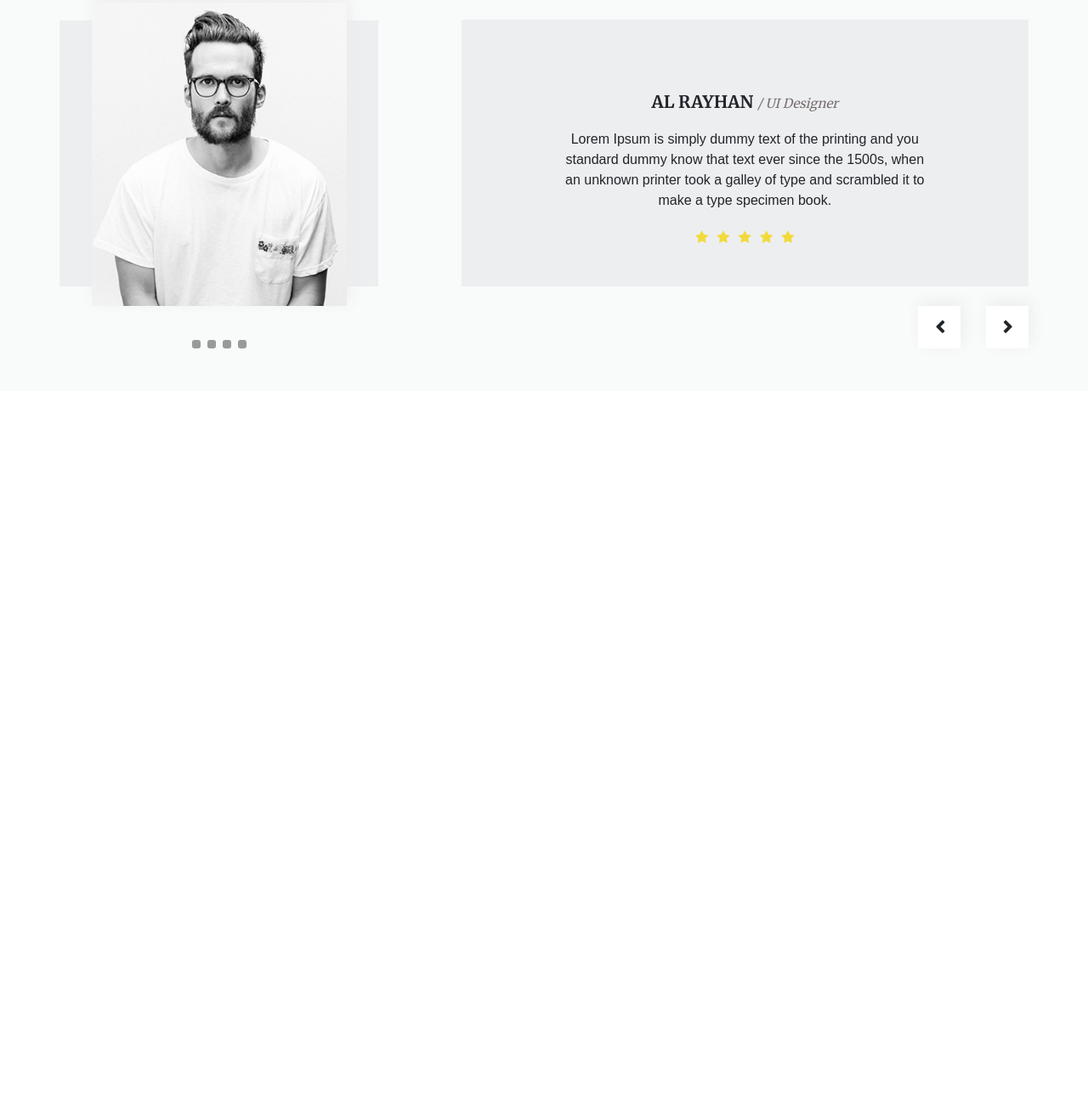
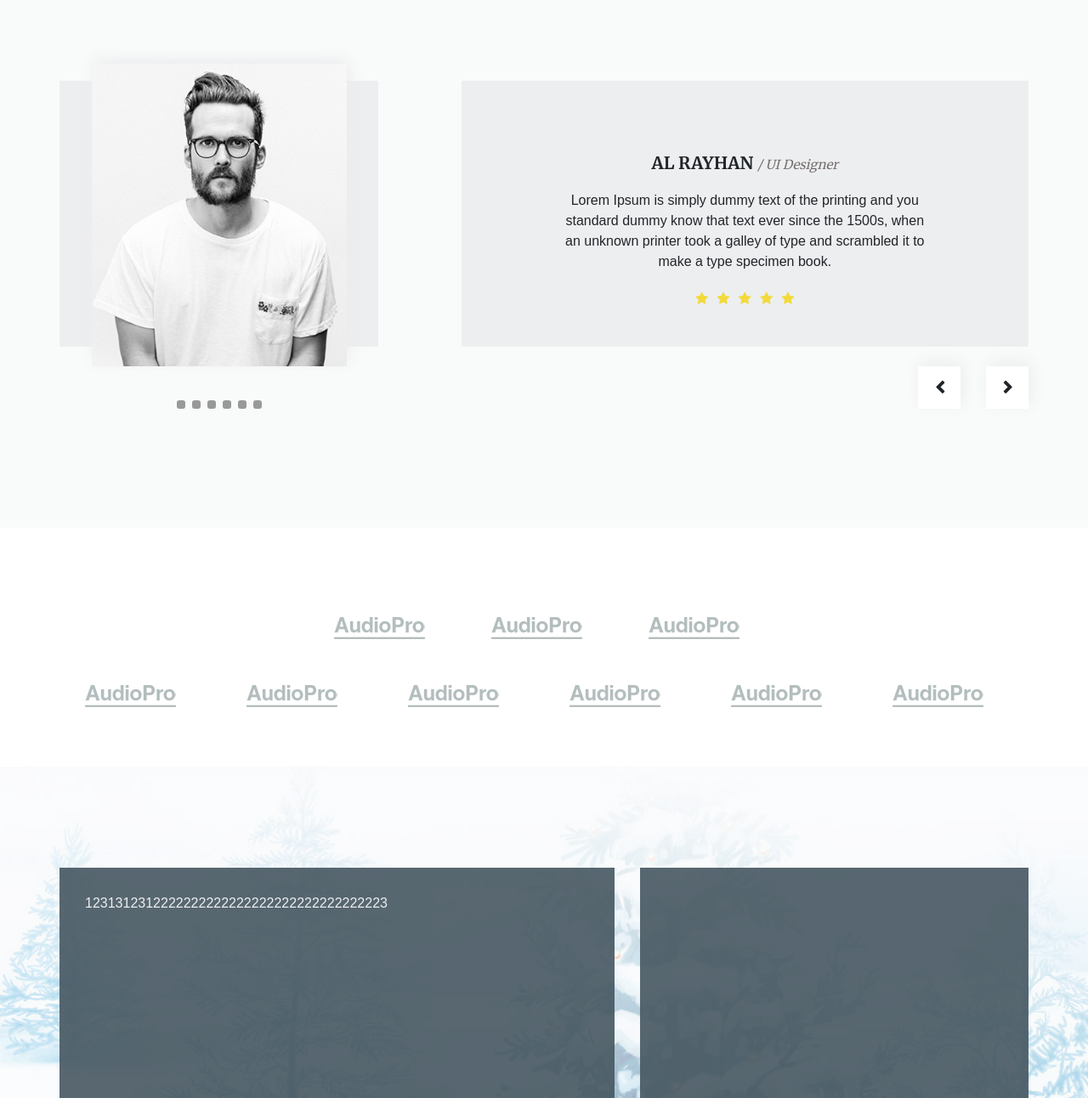
Before and after one commit to Costilas/Shopno-Bootstrap, a plain HTML site: page index.html in a window 1280 px wide. Shown: the part 6420-7712 px from the top of the page at 85% size. Before the commit the page ends 6880 px from the top, so only its background shows below. Drawn offline with Linux system fonts and the light colour scheme.

Commit message:
Секция партнеров + начало секции контакты
Секция партнеров с косяками - в псд

```diff
--- a/CSS/main.css
+++ b/CSS/main.css
@@ -247,7 +247,7 @@ div .section__headding__padding {padding-bottom: 150px;}
 					overflow: hidden;
 					position: relative;
 					z-index: 1;
-					padding: 0px 15px;
+					padding: 0px 0px;
 					cursor: pointer;}
 
 .team__member__image {width: 100%;
@@ -302,7 +302,7 @@ div .section__headding__padding {padding-bottom: 150px;}
 
 
 /* What they say*/
-.they__say {padding-bottom: 50px;
+.they__say {padding-bottom: 140px;
 			background: #f9fbfb;}
 
 
@@ -366,3 +366,45 @@ div .section__headding__padding {padding-bottom: 150px;}
 					font-weight:bold;}
 
 .right__slider__button {margin-left: 30px;}
+
+
+.logos {padding: 100px 0 50px 0;}
+
+.logo__box {width: 100%;
+			height: 50px;
+			overflow: hidden;
+			position: relative;}
+
+.box__image {object-fit: cover;
+			position: absolute;
+			z-index: 1;
+			top:0%;
+			left: 0%;
+			background: transparent;}
+
+.lower__logo__row {margin-top: 30px;
+					justify-content: space-between;}
+
+
+
+
+/* Contacts*/
+
+.contacts {padding: 120px 0;
+			background: url(../assets/images/Contact.jpg) no-repeat;
+			background-position: center;
+			background-size: cover;}
+
+.contact__map__block, .contact__form__block {
+						width: 100%;
+						height: 460px;
+						background: #465761;
+						opacity: 0.9;
+						color:#edeef0;}
+
+.contact__map__block {padding: 20px;}
+
+
+
+
+.contact__form__block {padding: 30px;}
--- a/index.html
+++ b/index.html
@@ -590,6 +590,12 @@
 							<div class="slider__point">
 
 							</div>
+							<div class="slider__point">
+
+							</div>
+							<div class="slider__point">
+
+							</div>
 
 						</div>
 					</div>
@@ -651,5 +657,125 @@
 		</div>
 
 	</section>
+
+	<section class="logos">
+
+		<div class="container">
+
+				<div class="row">
+
+
+					<div class="col-lg-6 m-auto d-flex">
+
+
+						<div class="logo__box">
+							<img src="assets/images/logo_1.png" class="box__image box__one">
+						</div>
+
+
+						<div class="logo__box ">
+							<img src="assets/images/logo_1.png" class="box__image box__two">
+						</div>
+
+
+						<div class="logo__box image__height ">
+							<img src="assets/images/logo_1.png" class="box__image box__three">
+						</div>
+
+
+
+					</div>
+
+
+					<div class="col-lg-12 d-flex lower__logo__row">
+
+						<div class="logo__box">
+							<img src="assets/images/logo_1.png" class="box__image box__one">
+						</div>
+
+						<div class="logo__box">
+							<img src="assets/images/logo_1.png" class="box__image box__one">
+						</div>
+
+						<div class="logo__box">
+							<img src="assets/images/logo_1.png" class="box__image box__one">
+						</div>
+
+						<div class="logo__box">
+							<img src="assets/images/logo_1.png" class="box__image box__one">
+						</div>
+
+						<div class="logo__box">
+							<img src="assets/images/logo_1.png" class="box__image box__one">
+						</div>
+
+						<div class="logo__box">
+							<img src="assets/images/logo_1.png" class="box__image box__one">
+						</div>
+
+					</div>
+
+
+
+
+				</div>
+
+
+
+		</div>
+
+
+	</section>
+
+
+	<section class="contacts">
+
+
+		<div class="container">
+
+			<div class="row">
+
+
+				<div class="col-lg-7">
+
+					<div class="contact__form__block">
+						<div>
+
+
+							1231312312222222222222222222222222222223
+
+
+						</div>
+
+
+					</div>
+
+				</div>
+
+				<div class="col-lg-5">
+
+					<div class="contact__map__block">
+
+
+
+					</div>
+
+
+				</div>
+
+
+
+
+			</div>
+
+
+
+
+
+
+		</div>
+
+
+	</section>
 </body>
 </html>
```
Also changed, not shown: assets/images/Contact.jpg (renamed from assets/images/Shopno_contact_image_02.jpg), assets/images/Logo_1.png (added), assets/images/Logo_2.png (added), assets/images/Logo_3.png (added), assets/images/Logo_4.png (added), assets/images/Logo_5.png (added), assets/images/Logo_6.png (added), assets/images/Logo_7.png (added), assets/images/Logo_8.png (added), 1 other file.
